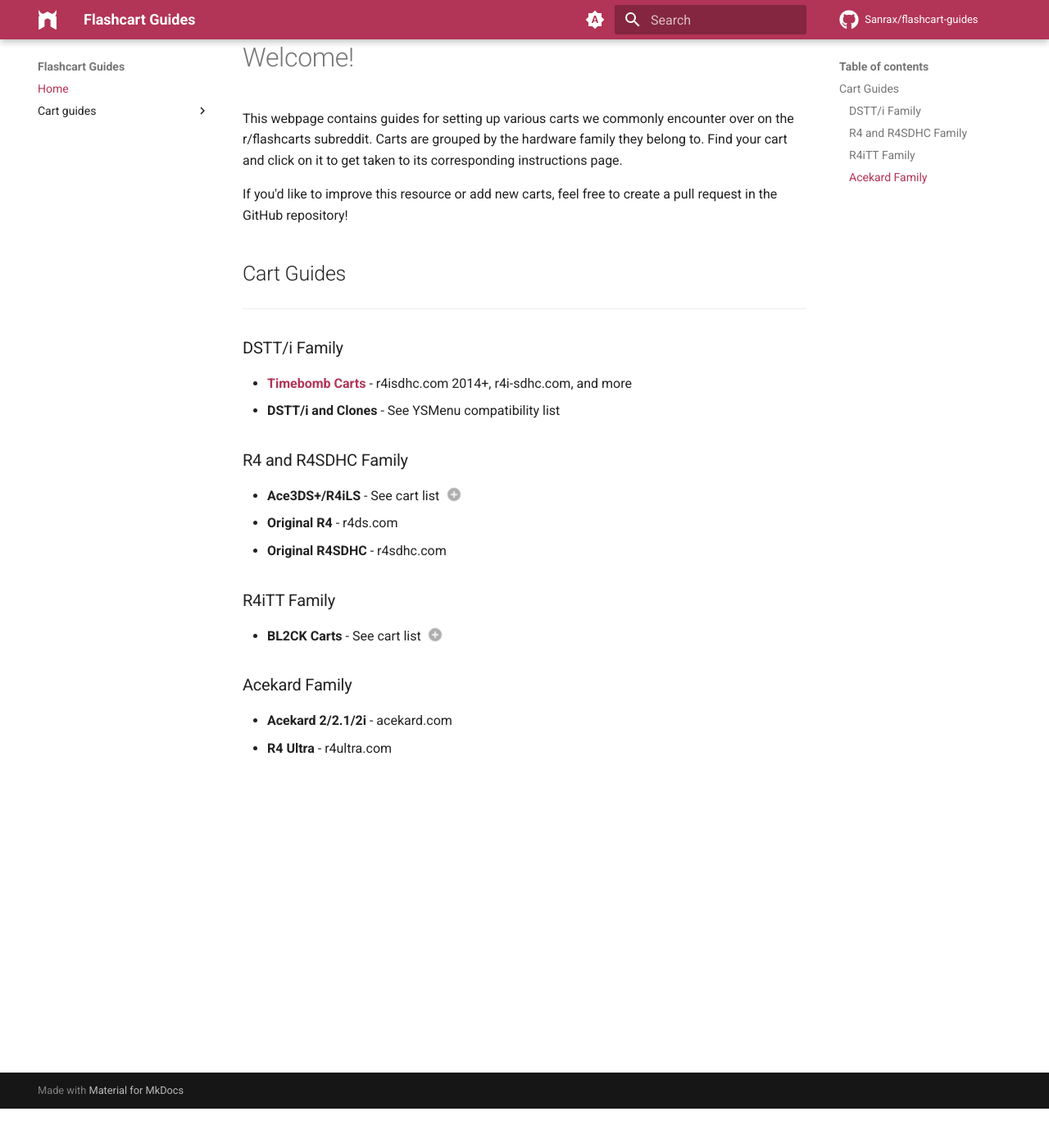
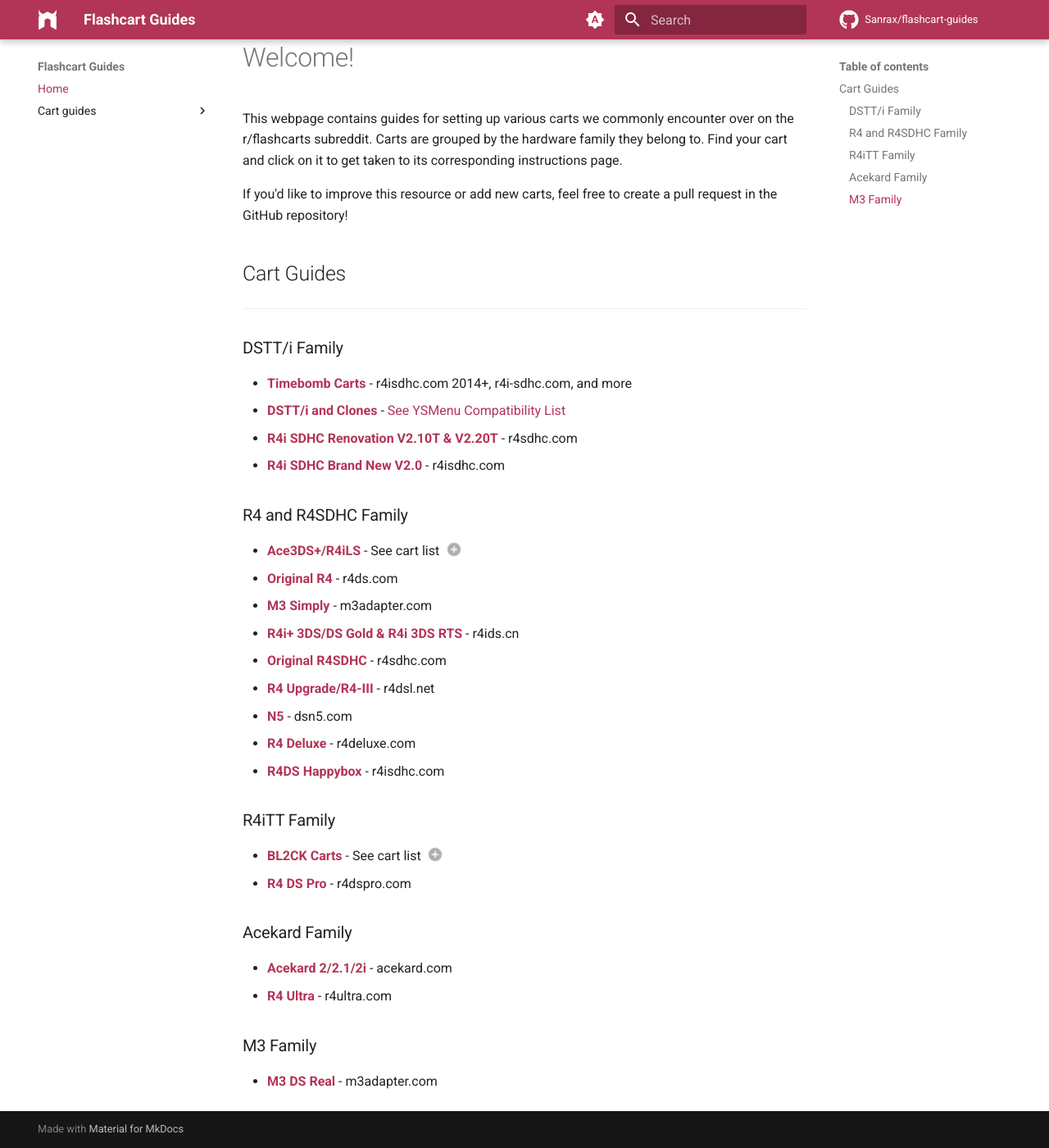
Before and after one commit to Sanrax/flashcart-guides, an MkDocs documentation site: the page built from docs/index.md, in a window 1280 px wide and 1400 px high, scrolled down 48 px. Shown: the whole window at 82% size. Built offline with MkDocs 1.6.1 and Material for MkDocs 9.7.7, drawn with Linux system fonts in a browser that asks for light colours; comment, search, counter and statistics services are not loaded.

Commit message:
Add cart guides to index

```diff
--- a/docs/index.md
+++ b/docs/index.md
@@ -15,35 +15,80 @@
 ### DSTT/i Family
 
 - [**Timebomb Carts**](cart-guides/r4i-sdhc.md) - r4isdhc.com 2014+, r4i-sdhc.com, and more
-- **DSTT/i and Clones** - See YSMenu compatibility list
+- [**DSTT/i and Clones**](cart-guides/dstti.md) - [See YSMenu Compatibility List](https://www.flashcarts.net/ysmenu-compat-ext)
+- [**R4i SDHC Renovation V2.10T & V2.20T**](cart-guides/v2_10T.md) - r4sdhc.com
+- [**R4i SDHC Brand New V2.0**](cart-guides/v2_0.md) - r4isdhc.com
 
 ### R4 and R4SDHC Family
 
 <div class="annotate" markdown>
 
-- **Ace3DS+/R4iLS** - See cart list (1)
-- **Original R4** - r4ds.com
-- **Original R4SDHC** - r4sdhc.com
+- [**Ace3DS+/R4iLS**](cart-guides/ace3ds_r4ils.md) - See cart list (1)
+- [**Original R4**](cart-guides/r4ds.md) - r4ds.com
+- [**M3 Simply**](cart-guides/r4ds.md) - m3adapter.com
+- [**R4i+ 3DS/DS Gold & R4i 3DS RTS**](cart-guides/r4ids_cn.md) - r4ids.cn
+- [**Original R4SDHC**](cart-guides/r4sdhc.md) - r4sdhc.com
+- [**R4 Upgrade/R4-III**](cart-guides/r4upgrade.md) - r4dsl.net
+- [**N5**](cart-guides/n5.md) - dsn5.com
+- [**R4 Deluxe**](cart-guides/r4deluxe.md) - r4deluxe.com
+- [**R4DS Happybox**](cart-guides/happybox.md) - r4isdhc.com
 
 </div>
 
 1.  **Compatibility List**
-    - Cart1
-    - Cart2
+    - Ace3DS+ (ace3ds.com)
+    - Ace3DS X (ace3ds.com)
+    - \### in 1 combo cart
+    - ge.ndsi.in GEi HOT
+    - r4azure.com carts
+    - r4isdhc.com.cn carts
+    - r4isdhc.hk 2020+ carts with a star-shaped year number - [(Image)](https://preview.redd.it/8fzy9qyb8w5c1.jpg?auto=webp&s=b2cb57b5df8b125c97e623acf6297799d99c0a97)
+    - r4li.com carts
+    - r4infinity.com 2
+    - r4ixds.com 2014 white version
+    - woodr4isdhc.com carts
 
 ### R4iTT Family
 
 <div class="annotate" markdown>
 
-- **BL2CK Carts** - See cart list (1)
+- [**BL2CK Carts**](cart-guides/bl2ck.md) - See cart list (1)
+- [**R4 DS Pro**](cart-guides/r4dspro.md) - r4dspro.com
 
 </div>
 
 1.  **Compatibility List**
-    - Cart1
-    - Cart2
+    - *Default Version:*
+        - Acekard 2/2.1/2i clone carts that can't boot AKAIO 1.9.0
+        - R4i Gold 3DS Plus with faulty DS mode
+        - r4i3d.com NEW, 2012+
+        - r4igold.cc 3DS, New
+        - r4infinity.com Dual-Core
+        - r4isdhc.com Dual-Core (no year number)
+        - r4isdhc.com NEW/2013 carts
+        - r4isdhc.hk carts with no year number, or before 2020
+        - r4isdhc.in 2014
+        - R4iTT 3DS NEW, RTS
+        - r4ixds.com 2014-2016 non-white
+        - r4i-3dsnew.com carts
+        - r4i-drive.com carts
+        - r4i-gold.com 3DS Gold Pro
+        - r4i-gold.me 2013-2015
+        - r4sdhc.com R4i SDHC Renovation V3DSU
+        - r4ultra.com carts that can't boot R4 Ultra AKAIO 1.8.6a
+        - r4i-u.com carts
+        - r4ds-i.com.cn carts
+        - r4-pro.com carts
+        - super4i.com R4i Super
+    - *Amaze3DS Version:*
+        - r4igold.cc Wood carts
+        - Amaze3DS carts
 
 ### Acekard Family
 
-- **Acekard 2/2.1/2i** - acekard.com
-- **R4 Ultra** - r4ultra.com
+- [**Acekard 2/2.1/2i**](cart-guides/acekard.md) - acekard.com
+- [**R4 Ultra**](cart-guides/r4ultra.md) - r4ultra.com
+
+### M3 Family
+
+- [**M3 DS Real**](cart-guides/m3dsreal.md) - m3adapter.com
```
Also changed, not shown: docs/cart-guides/r4ds.md (+4 -0 lines).
